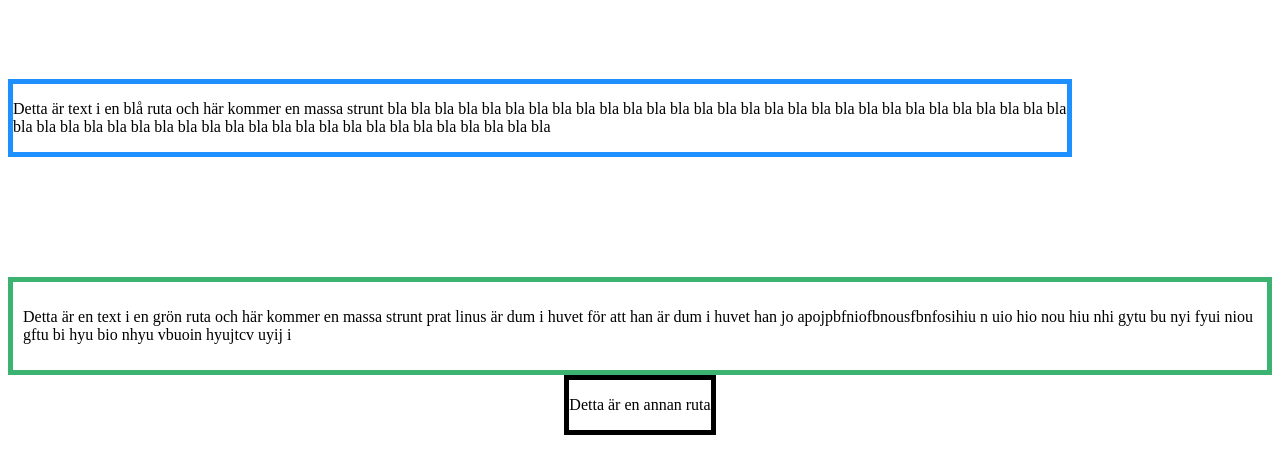
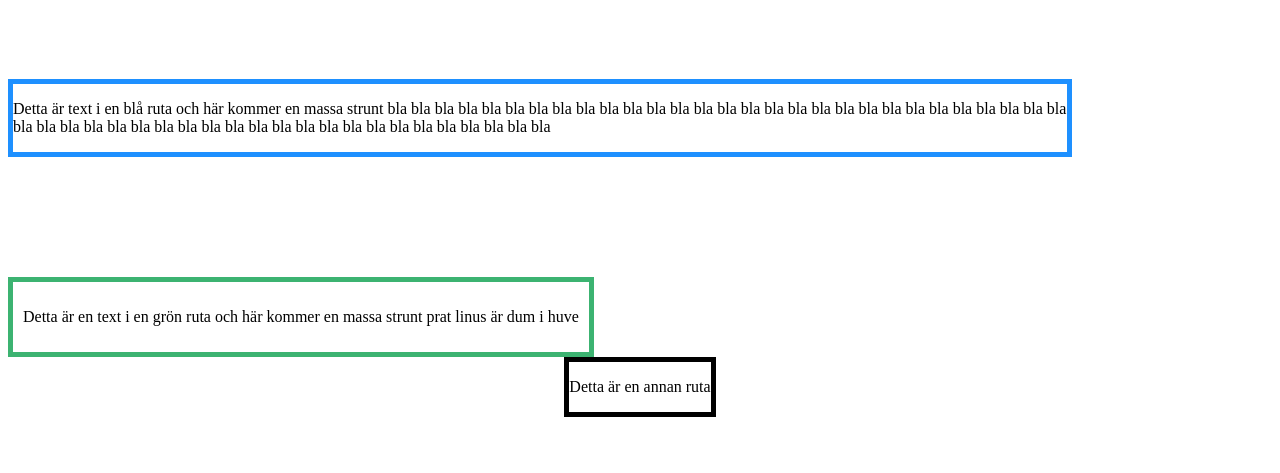
Before and after one commit to NTI24Elev-27/sida1, a plain HTML site: page index.html in a window 1280 px wide. Shown: the part 79-552 px from the top of the page. Drawn offline with Linux system fonts and the light colour scheme.

Commit message:
Update index.html

```diff
--- a/index.html
+++ b/index.html
@@ -26,8 +26,7 @@
     <div class="div1"><p>Detta är text i en blå ruta och här kommer en massa strunt bla bla bla bla bla bla bla bla bla
      bla bla bla bla bla bla bla bla bla bla bla bla bla bla bla bla bla bla bla bla bla bla bla bla bla bla bla bla
      bla bla bla bla bla bla bla bla bla bla bla bla bla bla bla</p></div>
-    <div class="div2"><p>Detta är en text i en grön ruta och här kommer en massa strunt prat linus är dum i huvet för att han är dum i huvet
-     han  jo apojpbfniofbnousfbnfosihiu n uio hio nou hiu nhi gytu bu nyi fyui niou gftu bi hyu bio nhyu vbuoin hyujtcv uyij i</p></div>
+    <div class="div2"><p>Detta är en text i en grön ruta och här kommer en massa strunt prat linus är dum i huve</p></div>
     <div class="div3"><p>Detta är en annan ruta</p></div>
 </body>
 </html>
```
